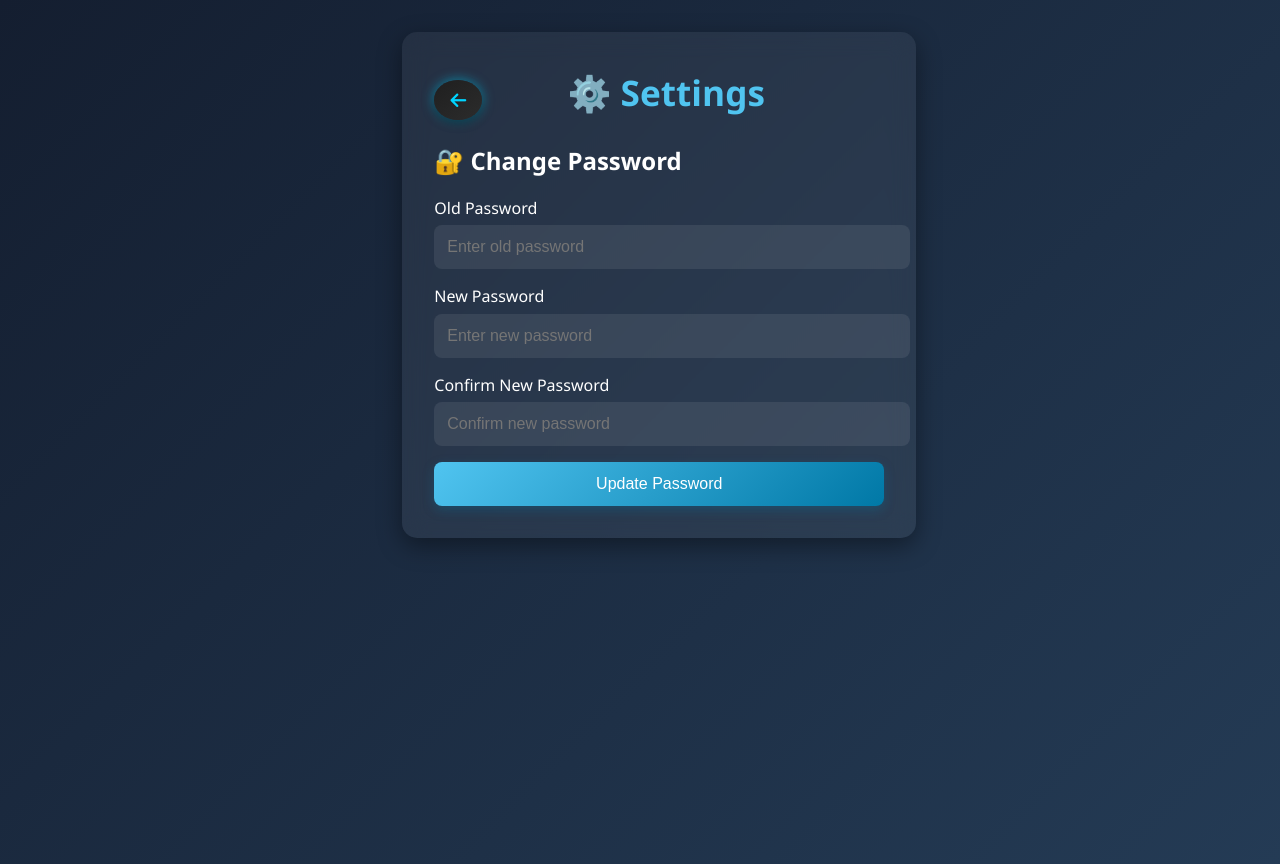
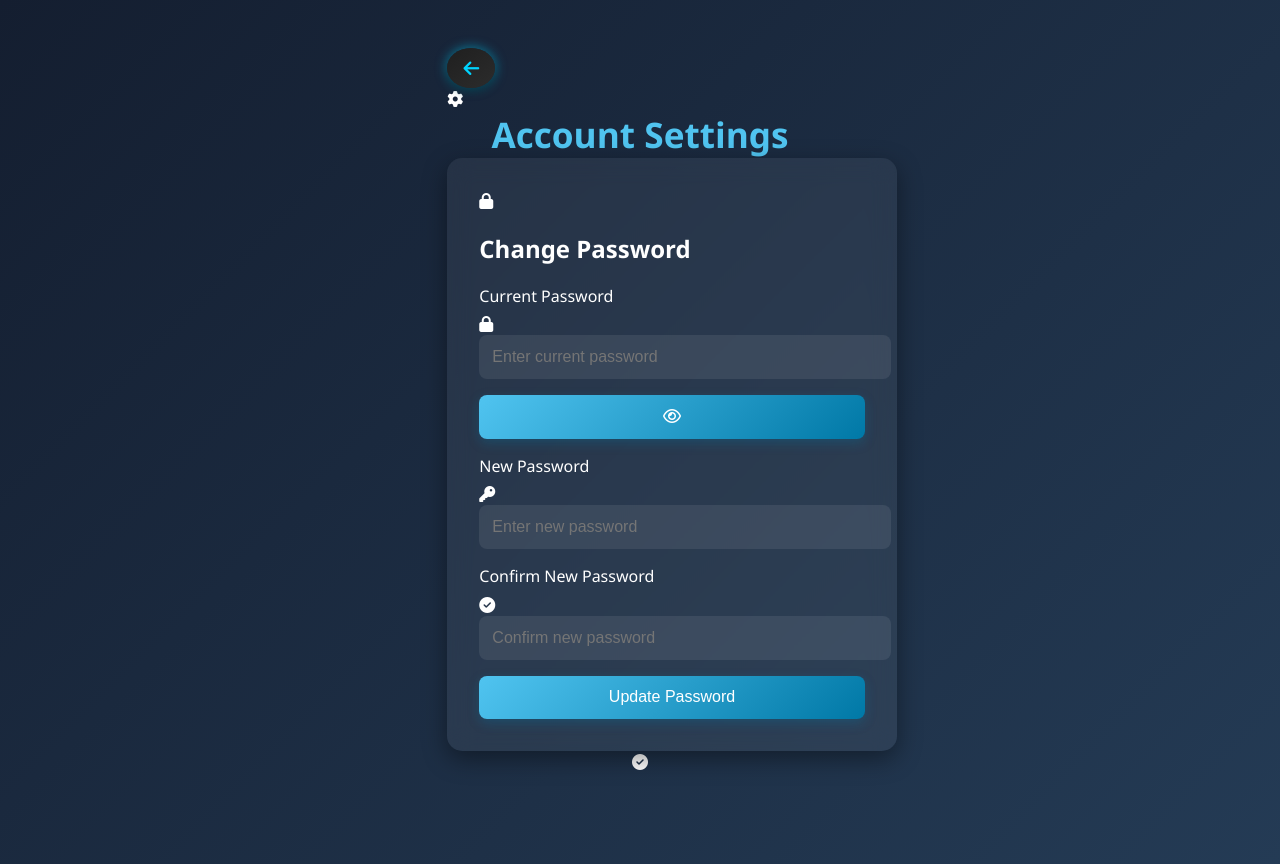
Before and after one commit to Mayurhr/digital-attendance, a Flask app: page /admin/settings in a window 1280 px wide. Run offline with Flask 3, Linux system fonts and the light colour scheme; the visitor is signed in with stand-in values (Sample User, id 1); some libraries are stand-ins or nearby versions.

Commit message:
Update settings.html

```diff
--- a/templates/settings.html
+++ b/templates/settings.html
@@ -170,32 +170,71 @@
 </head>
 
 <body>
+  <div class="bg-elements">
+    <div class="bg-element"></div>
+    <div class="bg-element"></div>
+    <div class="bg-element"></div>
+  </div>
 
-  <form method="post" action="/admin/settings">
-    <div class="settings-card">
-      <div class="header-container">
+  <div class="settings-container">
+    <div class="settings-header">
       <button class="back-btn" onclick="goBack()">
         <i class="fas fa-arrow-left"></i>
       </button>
-        <h1>⚙️ Settings</h1>
-        <div style="width: 50px;"></div>
+      <div class="header-title">
+        <i class="fas fa-cog"></i>
+        <h1>Account Settings</h1>
+      </div>
     </div>
 
-      <h2>🔐 Change Password</h2>
+    <form class="settings-card" method="post" action="/admin/settings" id="settingsForm">
+      <div class="section-title">
+        <i class="fas fa-lock"></i>
+        <h2>Change Password</h2>
+      </div>
 
-      <label for="old_password">Old Password</label>
-      <input type="password" id="old_password" name="old_password" placeholder="Enter old password" required />
+      <div class="form-group">
+        <label for="old_password">Current Password</label>
+        <div class="input-with-icon">
+          <i class="fas fa-lock"></i>
+          <input type="password" id="old_password" name="old_password" placeholder="Enter current password" required />
+          <button type="button" class="password-toggle" id="toggleOldPassword">
+            <i class="far fa-eye"></i>
+          </button>
+        </div>
+      </div>
 
+      <div class="form-group">
         <label for="new_password">New Password</label>
+        <div class="input-with-icon">
+          <i class="fas fa-key"></i>
           <input type="password" id="new_password" name="new_password" placeholder="Enter new password" required />
+        </div>
+        <div class="password-strength">
+          <div class="strength-bar" id="passwordStrengthBar"></div>
+        </div>
+        <div class="strength-text" id="passwordStrengthText"></div>
+      </div>
 
+      <div class="form-group">
         <label for="confirm_password">Confirm New Password</label>
-      <input type="password" id="confirm_password" name="confirm_password" placeholder="Confirm new password"
-        required />
+        <div class="input-with-icon">
+          <i class="fas fa-check-circle"></i>
+          <input type="password" id="confirm_password" name="confirm_password" placeholder="Confirm new password" required />
+        </div>
+        <div id="passwordMatchText" class="strength-text"></div>
+      </div>
 
+      <div class="btn-container">
         <button type="submit">Update Password</button>
       </div>
     </form>
+  </div>
+
+  <div class="toast" id="toast">
+    <i class="fas fa-check-circle"></i>
+    <span id="toastMessage"></span>
+  </div>
 
   <script>
     function goBack() {
```
Lines whose indentation alone changed are shown as unchanged.
